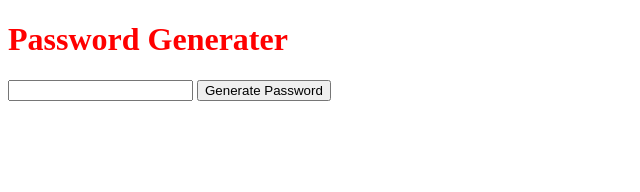
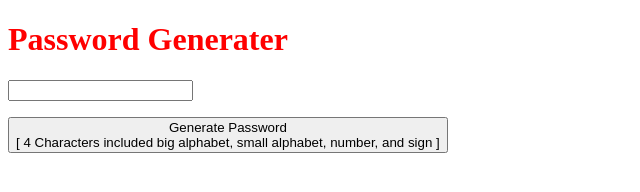
Before and after one commit to ShinyaIshizaki/JavaScriptApp, a plain HTML site: page index.html in a window 1280 px wide. Shown: the whole page, without its empty margins (0-640 px from the left). Drawn offline with Linux system fonts and the light colour scheme.

Commit message:
changed description on the button 'generate password'

```diff
--- a/index.html
+++ b/index.html
@@ -7,8 +7,8 @@
   </head>
   <body>
     <h1>Password Generater</h1>
-    <input type="text" name="password" id="textbox" />
-    <button type="submit" id="btn">Generate Password</button>
+    <p><input type="text" name="password" id="textbox" /></p>
+    <p><button type="submit" id="btn">Generate Password<br>[ 4 Characters included big alphabet, small alphabet, number, and sign ]</button></p>
     <script type="text/javascript" src="js/script.js"></script>
   </body>
 </html>
```
